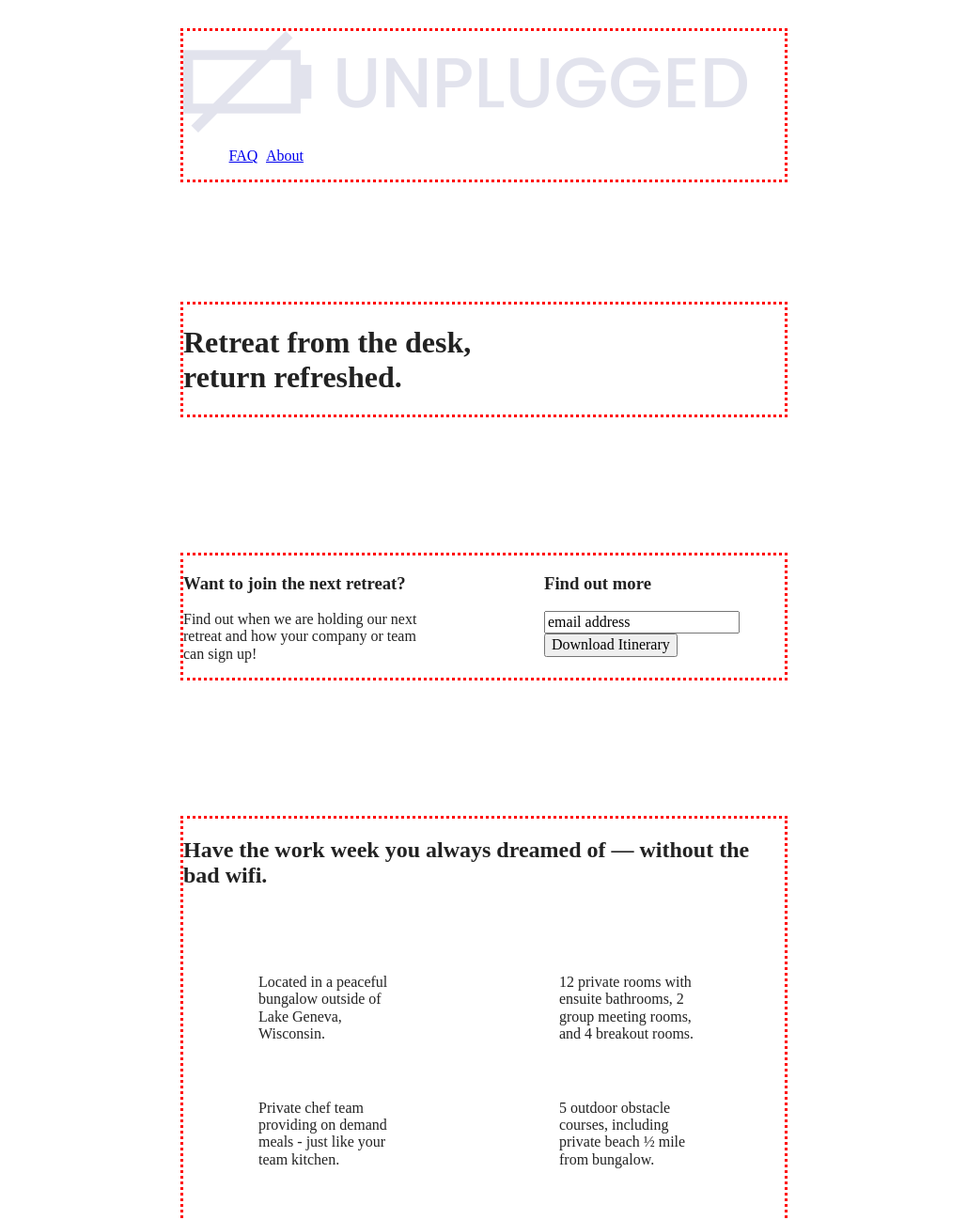
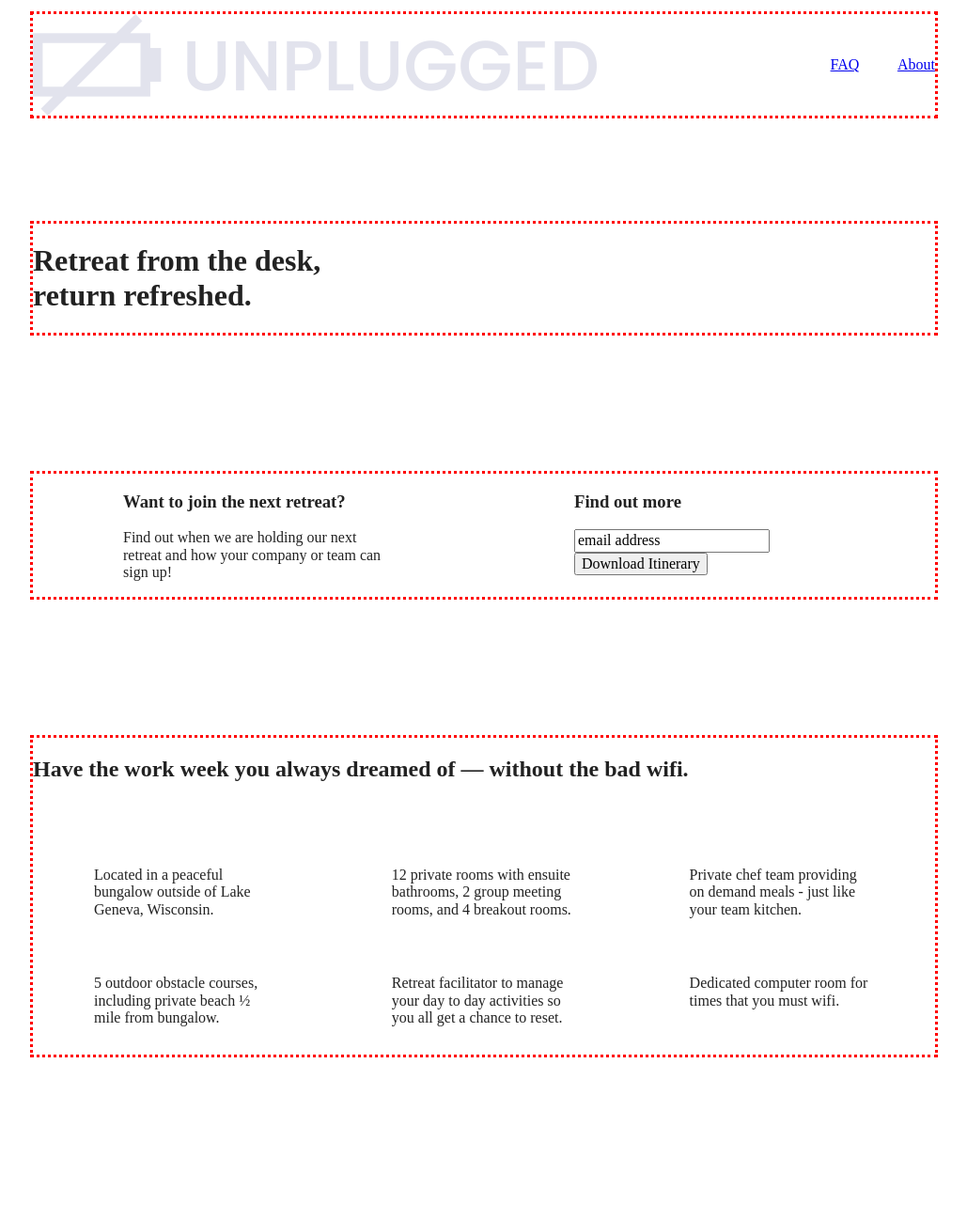
Before and after one commit to lfaso21/First-responsive-website-project, a website built with Parcel: page index.html in a window 1280 px wide. Shown: the top 1298 px of the page at 94% size, without its empty margins (125-1154 px from the left). Built offline with nearby package versions, Linux system fonts and the light colour scheme.

Commit message:
Wrote desktop css- styles

```diff
--- a/css/main.css
+++ b/css/main.css
@@ -95,7 +95,7 @@
 header {
   display: flex;
   justify-content: center;
-    padding: 15px;
+  padding: 15px 0;
 }
 header .content-wrapper {
   display: flex;
@@ -115,7 +115,7 @@
 header nav ul {
   display: flex;
   justify-content: space-around;
-    width: 100;/* takes up 100% of the 60% of the parent header nav */
+  width: 100; /* takes up 100% of the 60% of the parent header nav */
   list-style: none;
 }
 
@@ -128,18 +128,18 @@
 footer p {
   margin: 0;
 }
-   footer .content-wrapper{
+footer .content-wrapper {
   width: 55%;
 }
 footer .contact {
-    margin-bottom:50px ;
+  margin-bottom: 50px;
 }
 footer .social-icons {
   display: flex;
   justify-content: space-around;
   align-items: center;
 }
-   footer .social-icons p{
+footer .social-icons p {
   display: flex;
   justify-content: center;
   align-items: center;
@@ -148,15 +148,15 @@
   margin: 20px 0;
 }
 /*------------------mobile-style homepage-----------------*/
-   .hero-area{
+.hero-area {
   display: flex;
   justify-content: center;
 }
-   aside{
+aside {
   display: flex;
   justify-content: center;
 }
-   .features{
+.features {
   display: flex;
   justify-content: center;
 }
@@ -167,7 +167,7 @@
   width: 63%;
   margin: 30px 0;
 }
-   .features .features-items{
+.features .features-items {
   display: flex;
   justify-content: center;
   align-items: flex-start;
@@ -176,7 +176,7 @@
 .features p {
   margin: 0;
 }
-   .reviews{
+.reviews {
   display: flex;
   justify-content: center;
 }
@@ -188,11 +188,11 @@
   margin: 20px 0;
 }
 /*==========about page===============*/
-   .mission{
+.mission {
   display: flex;
   justify-content: center;
 }
-   .contact-section{
+.contact-section {
   display: flex;
   justify-content: center;
 }
@@ -200,19 +200,19 @@
   margin: 0;
 }
 /*============faq page==============*/
-   .faq{
+.faq {
   display: flex;
   justify-content: center;
 }
-   .faq .content-wrapper{
+.faq .content-wrapper {
   display: flex;
   justify-content: center;
   align-items: flex-start;
   flex-flow: row wrap;
-   margin: 50px 0 0 0 ;
+  margin: 50px 0 0 0;
 }
 .faq h2 {
-   margin-bottom: 40px;    /*She said 40px on bottom- this is all around. I added bottom to margin*/
+  margin-bottom: 40px; /*She said 40px on bottom- this is all around. I added bottom to margin*/
 }
 .faq-content {
   margin-bottom: 50px;
@@ -356,7 +356,7 @@
     flex-basis: 50%;
   }
   .features .features-item-description {
-      width: 50%;
+    width: 62%;
   }
   /* reviews */
   .reviews article {
@@ -371,7 +371,7 @@
 
   footer .content-wrapper {
     width: 65%;
-      margin: 100px 0;
+   /* margin: 100px 0;*/      /* commented out- not in answer- if wonky-add back */
   }
   .footer-content {
     display: flex;
@@ -415,12 +415,51 @@
   .faq h2 {
     width: 100%;
   }
+}
 
+@media all and (min-width: 1200px) {
+  /*desktop style here*/
+  header {
+    padding: 15px 0;
+  }
+  .content-wrapper {
+    max-width: 960px;
+  }
 
-   @media all and (min-width:1200px) {
-    /*desktop style here*/
+  /*----------------hero----------------*/
+  .hero-area h1 {
+    width: 80%;
+  }
+  /*----------------aside-----------------*/
+  aside .content-wrapper {
+    justify-content: space-around;
+  }
+  aside .content-wrapper .form-description,
+  aside .content-wrapper .form {
+    width: 30%;
+  }
+
+  /*----------------features---------------*/
+  .features h2 {
+    width: 90%;
+  }
+  .features article {
+    flex-basis: 33%;   /*just a guess 50% not sure why- answer 3 columns 33% each*/
+  }
+  /*------------------reviews----------------*/
+  .reviews article div {
+    width: 42%;       /*got on my own */
   }
   /*---------------------about page------------------*/
+  .mission h2,
+  .contact-section .content-wrapper h2 {
+    width: 95%;
+  }
+  /*--------------------faq page--------------------*/
+  .faq h2 {
+    width: 100%;
+  }
+}
 
 /* ==========================================================================
 Print styles.
```
Lines whose indentation alone changed are shown as unchanged.
